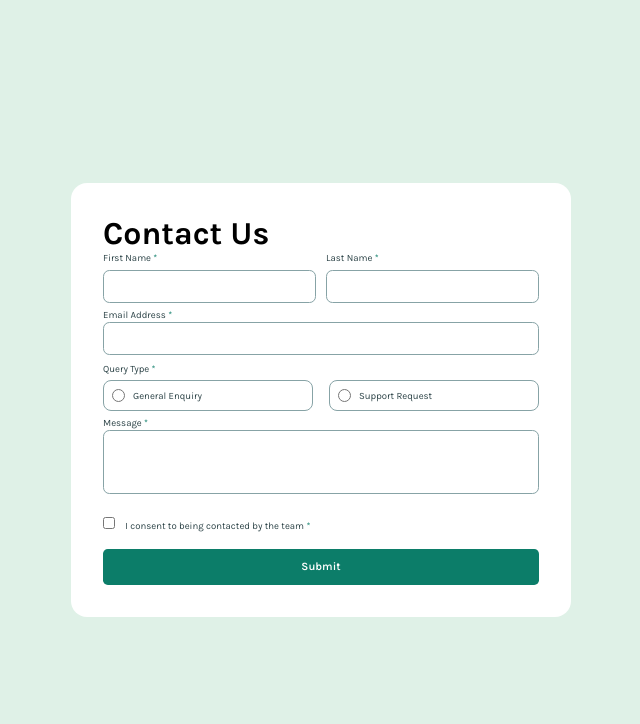
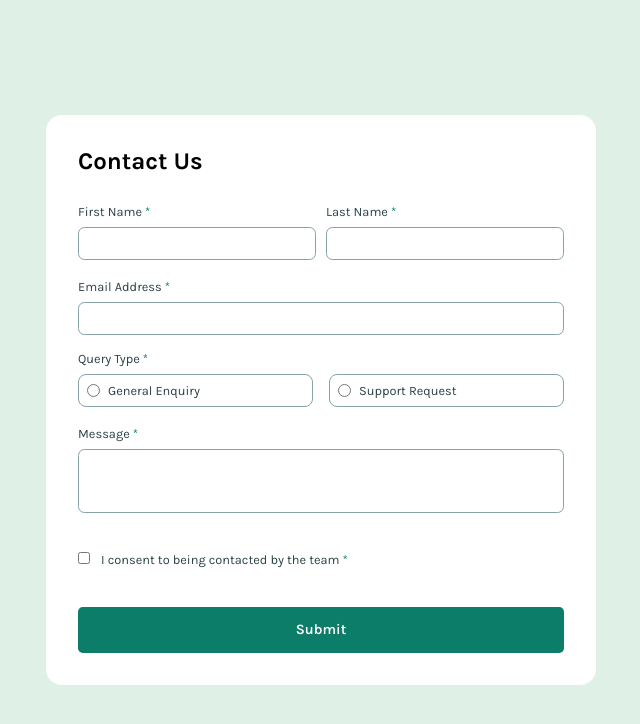
Before and after one commit to antonioZc/EJ3.-contact-form, a plain HTML site: page index.html in a window 1280 px wide. Shown: the whole page, without its empty margins (319-959 px from the left). Drawn offline with Linux system fonts and the light colour scheme.

Commit message:
Add files via upload

```diff
--- a/styles.css
+++ b/styles.css
@@ -28,9 +28,11 @@ body {
 }
 
 label {
+  --Grey-900-darker: hsl(189, 24%, 22%);
+  display: inline-block;
   color: var(--Grey-900-darker);
-  font-size: 0.6rem;
-  margin-bottom: 0.4rem;
+  font-size: 0.8rem;
+  padding-bottom: 0.5rem;
 }
 
 .form__query__inputs label {
@@ -66,7 +68,15 @@ textarea {
   padding: 2rem;
   border-radius: 1rem;
   width: 90%;
-  max-width: 500px;
+  max-width: 550px;
+  display: flex;
+  flex-direction: column;
+  gap: 1rem;
+}
+
+.form__title {
+  font-size: 1.5rem;
+  margin-bottom: 0.8rem;
 }
 
 .form__names {
@@ -84,7 +94,6 @@ textarea {
   display: flex;
   flex-direction: column;
   flex: 1;
-  margin-top: 0.5rem;
 }
 
 .form__query__inputs {
@@ -135,9 +144,9 @@ textarea {
   border: none;
   cursor: pointer;
   margin-top: 1rem;
-  padding: 0.7rem;
+  padding: 0.9rem;
   border-radius: 0.3rem;
-  font-size: 0.7rem;
+  font-size: 0.9rem;
   font-weight: 600;
   transition: 0.3s ease;
 }
```
